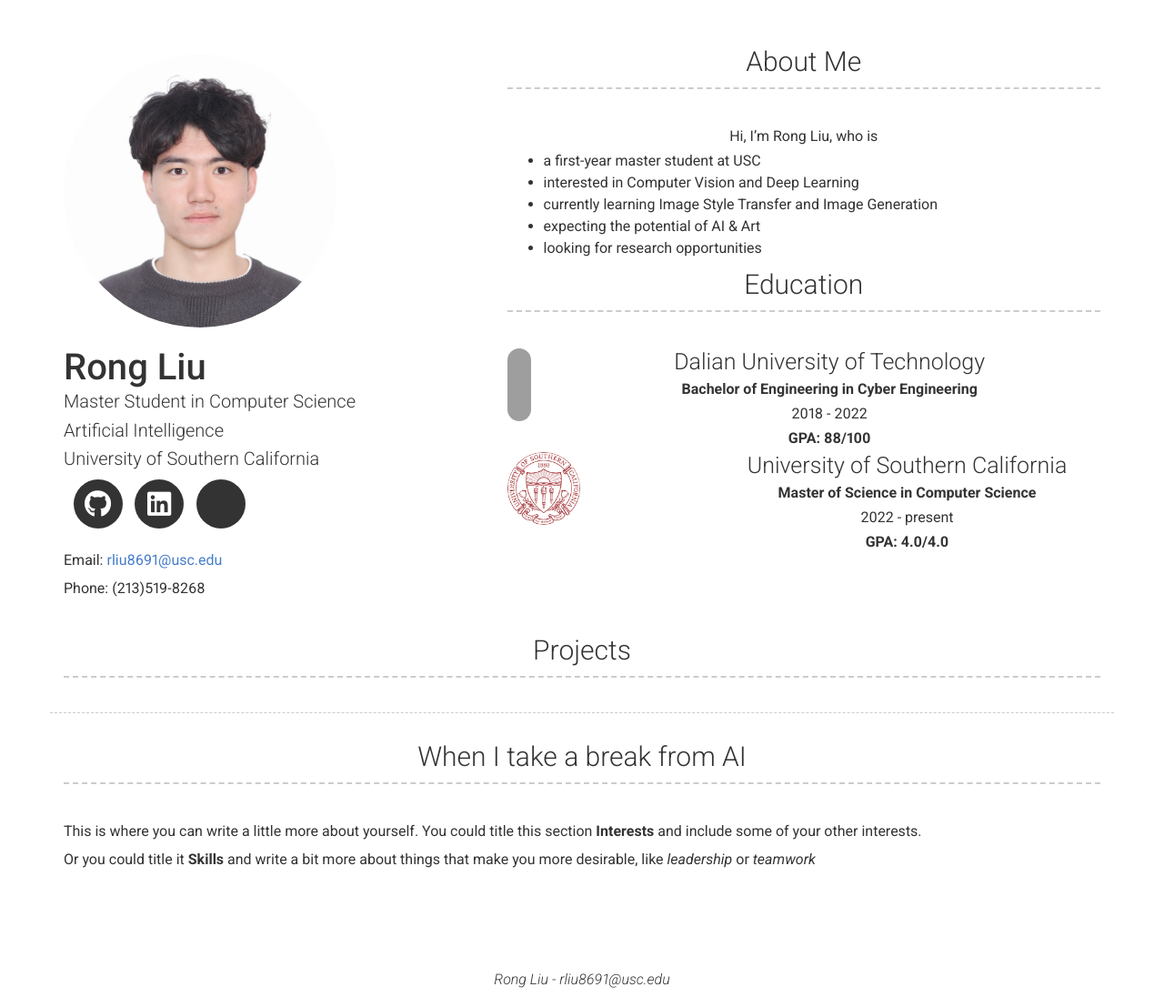
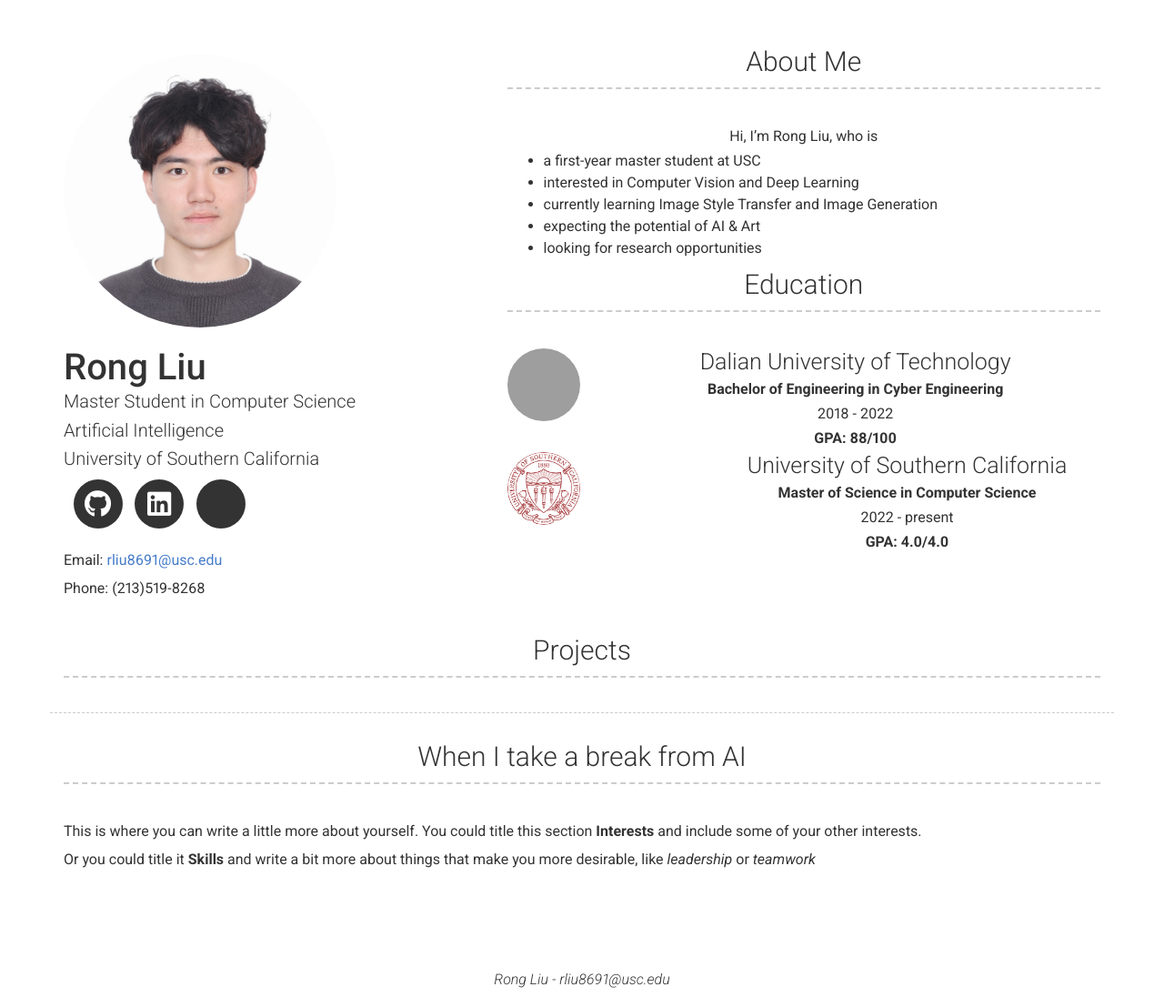
Before and after one commit to RongLiu-Leo/rongliu-leo.github.io, a Jekyll site: the page built from index.md, in a window 1280 px wide. Shown: the whole page at 91% size. Built offline with Jekyll 4.4.1, drawn with Linux system fonts in a browser that asks for light colours; nearby versions of some CDN libraries; a style sheet for code colours, icons or effects is not loaded; grey boxes are pictures that could not be loaded.

Commit message:
Update header.html

```diff
--- a/_includes/header.html
+++ b/_includes/header.html
@@ -55,7 +55,7 @@
       {{ site.about_content | strip | markdownify }}
       <h3 id="Education">Education</h3>
       <div class="row">
-        <div class="col-xs-12 col-sm-12 col-md-1 col-lg-1 no-print">
+        <div class="col-xs-12 col-sm-12 col-md-2 col-lg-2 no-print">
           <img src="images/DLUT.png" style="
           width: 80px;
           height: 80px;
```
